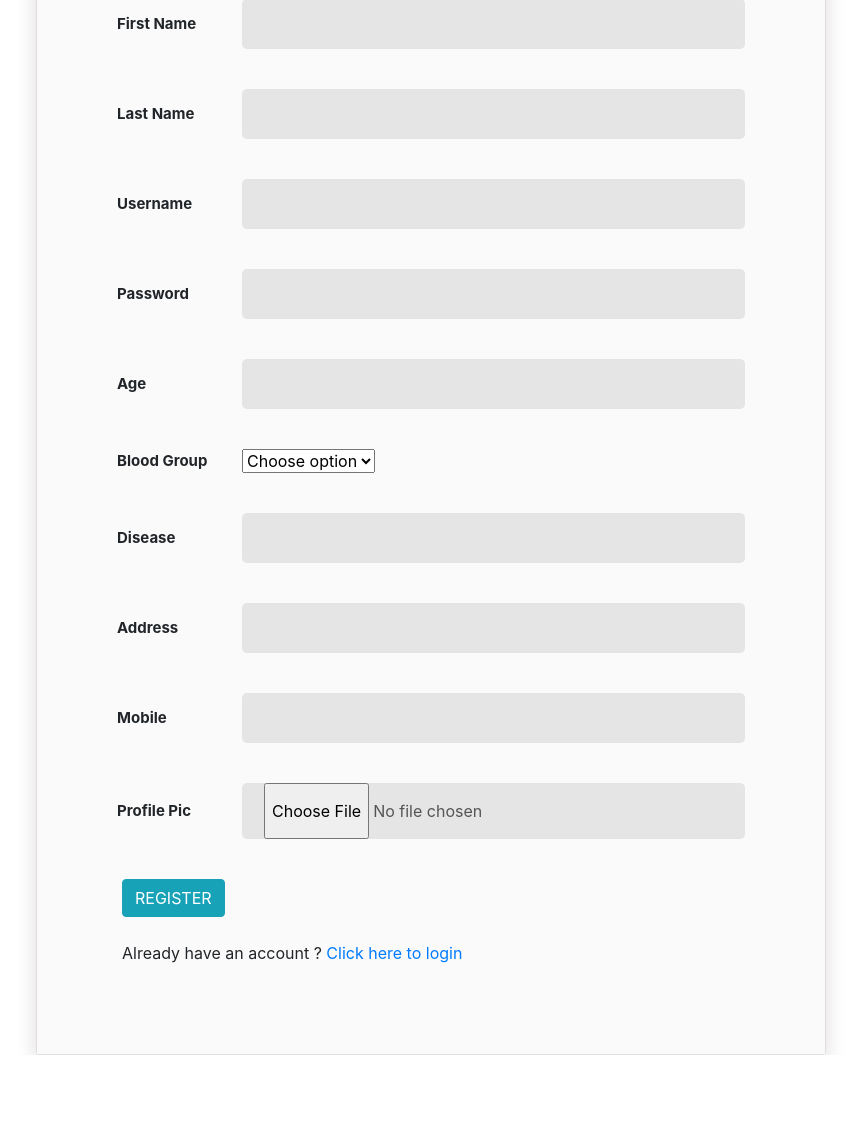
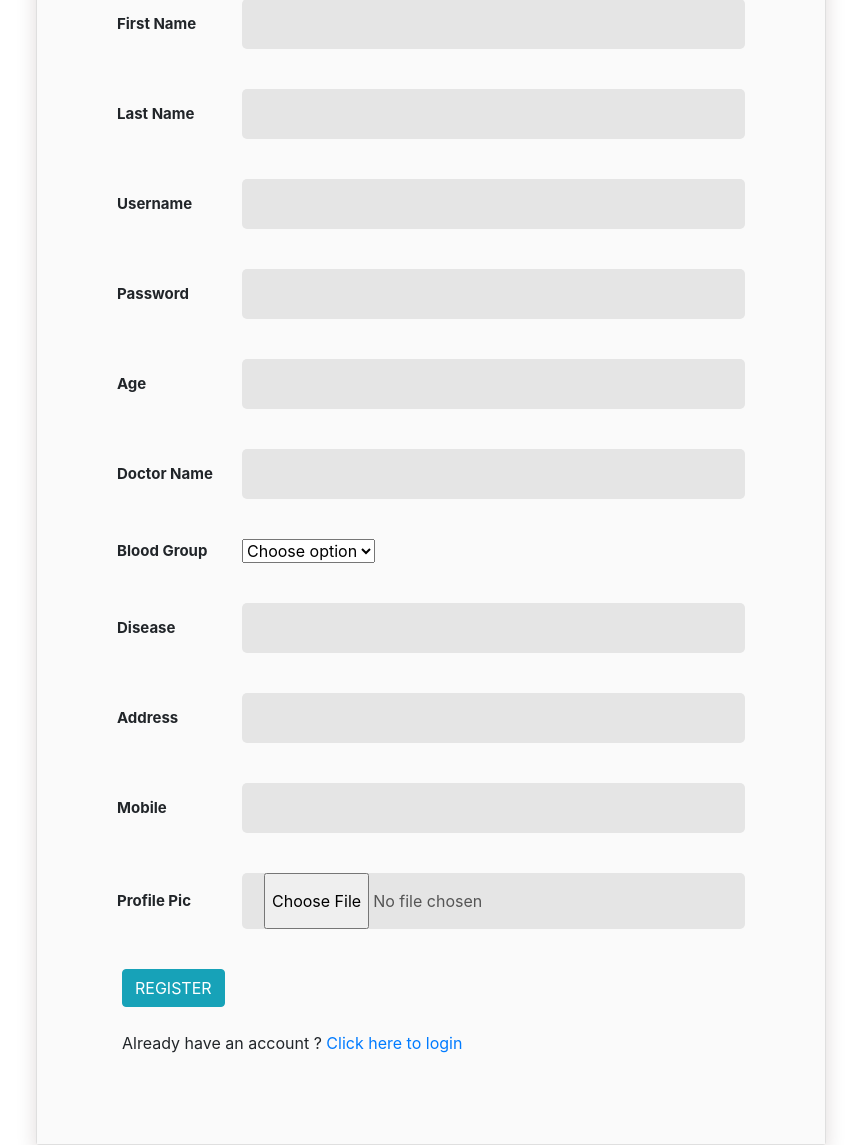
Before and after one commit to jamesgalima123/blood_donation_management, a Django app: page /patient/patientsignup in a window 1280 px wide. Shown: the part 200-1345 px from the top of the page, without its empty margins (209-1070 px from the left). Before the commit the page ends 1255 px from the top, so only its background shows below. Run offline with Django 3.2, Linux system fonts and the light colour scheme; some libraries are stand-ins or nearby versions.

Commit message:
fix in patient sign up

```diff
--- a/templates/blood/navbar.html
+++ b/templates/blood/navbar.html
@@ -22,9 +22,7 @@
       font-family: sans-serif;
 
     }
-    .red-cross{
-      background-image:  url("image/redcross.png");
-    }
+
     ul li a:hover{
       color: #fff;
       display: block;
--- a/templates/patient/patientsignup.html
+++ b/templates/patient/patientsignup.html
@@ -80,7 +80,14 @@
                             </div>
                         </div>
 
-
+                    <div class="form-row">
+                            <div class="name">Doctor Name</div>
+                            <div class="value">
+                                <div class="input-group">
+                                    {% render_field patientForm.doctorname|attr:'required:true'  class="input--style-5"  %}
+                                </div>
+                            </div>
+                        </div>
 
                         <div class="form-row">
                             <div class="name">Blood Group</div>
```
Also changed, not shown: patient/image/redcross.png (deleted), patient/models.py (line endings or trailing spaces), static/profile_pic/Patient/john_rotonda_8.png (added).
